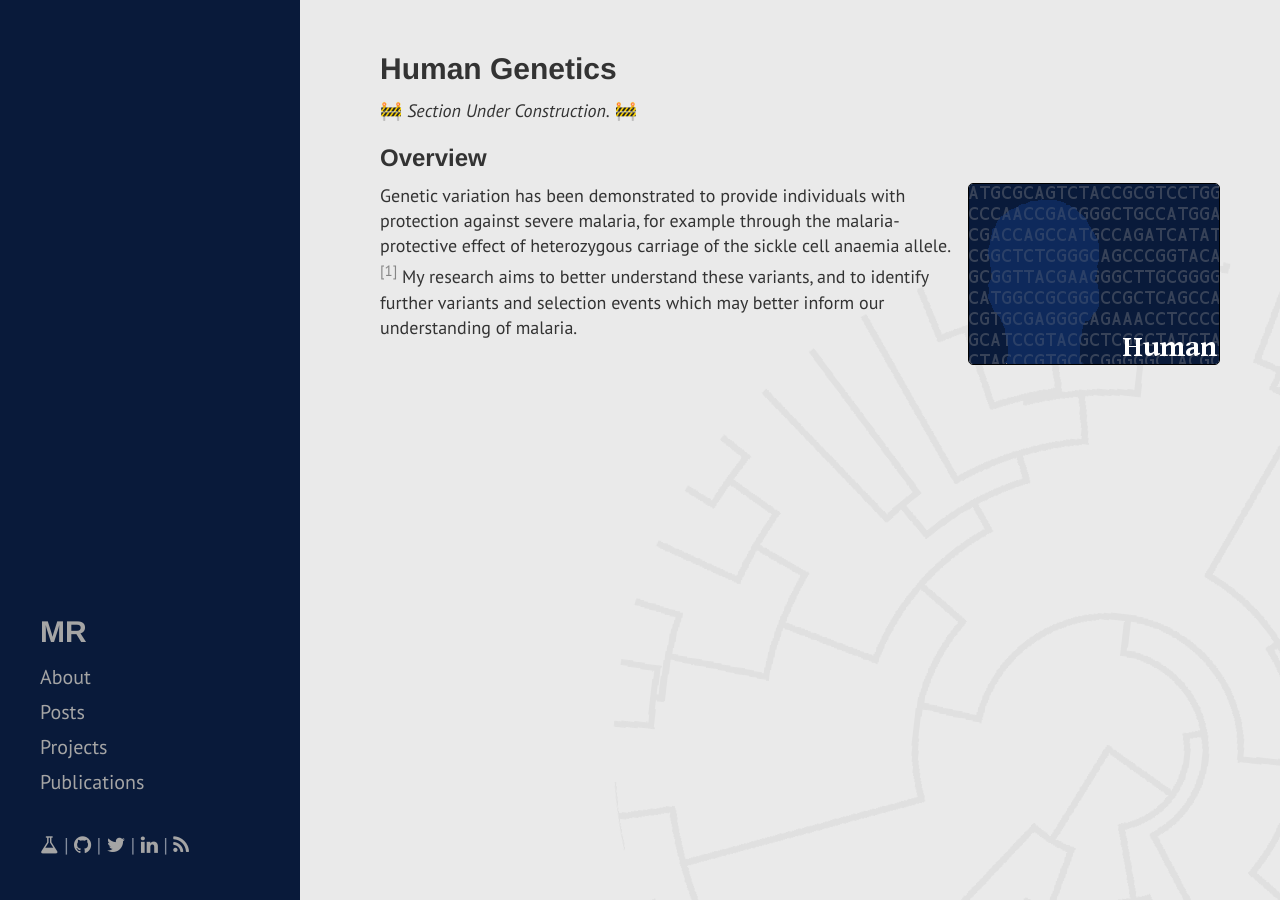
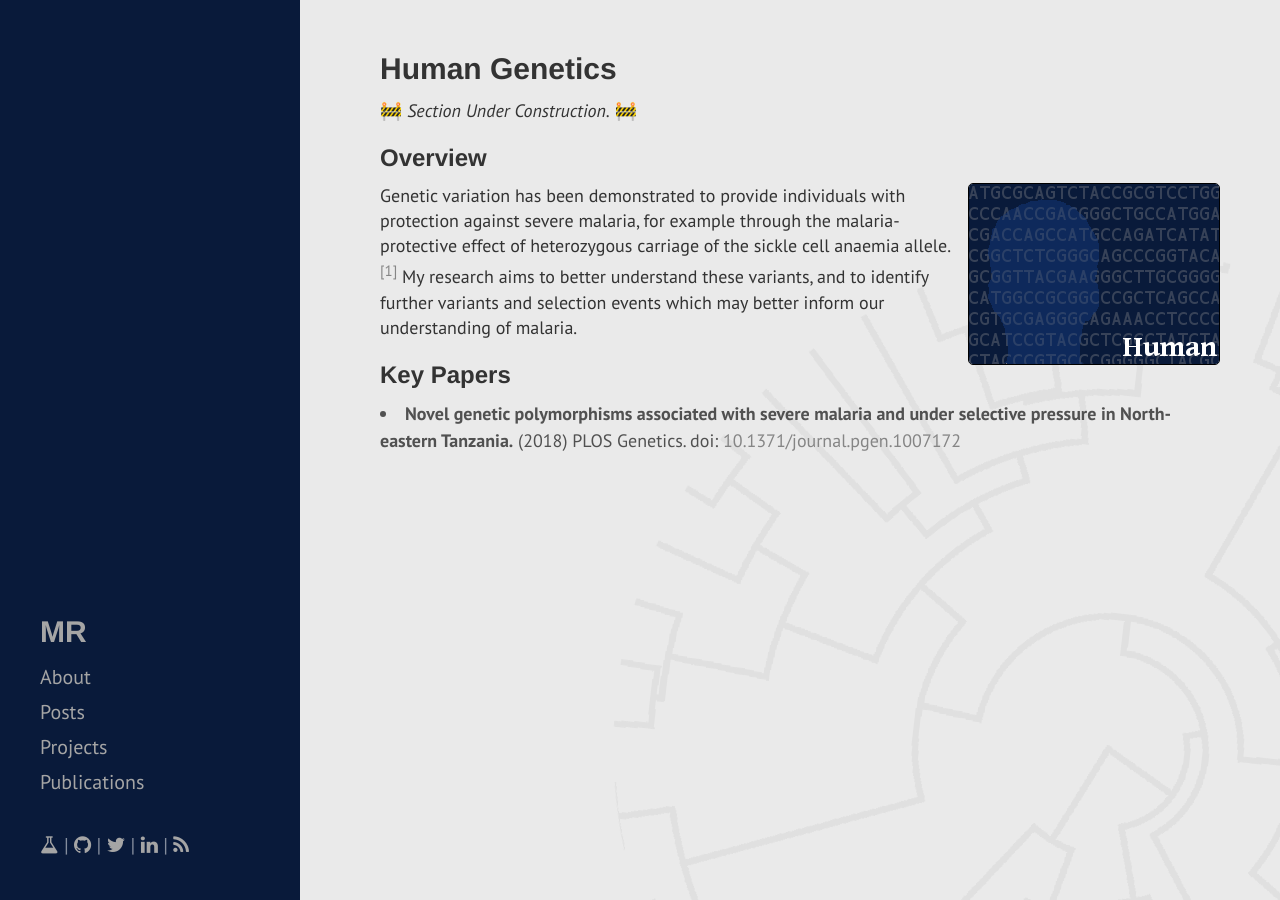
Before and after one commit to mattravenhall/mattravenhall.github.io, a Jekyll site: the page built from research/human/index.html, in a window 1280 px wide. Built offline with Jekyll 4.4.1, drawn with Linux system fonts in a browser that asks for light colours.

Commit message:
Added Human GWAS to human research page

```diff
--- a/research/human/index.html
+++ b/research/human/index.html
@@ -8,3 +8,5 @@ title: Human Genetics
 <h2>Overview</h2>
 <img style="float: right; border: 1px solid black" alt="Yakult Poster" hspace="20" src="/assets/highlightHuman.png">
 <p>Genetic variation has been demonstrated to provide individuals with protection against severe malaria, for example through the malaria-protective effect of heterozygous carriage of the sickle cell anaemia allele.<sup><a href="https://www.ncbi.nlm.nih.gov/pmc/articles/PMC3269803/">[1]</a></sup> My research aims to better understand these variants, and to identify further variants and selection events which may better inform our understanding of malaria.</p>
+<h2>Key Papers</h2>
+<li><b>Novel genetic polymorphisms associated with severe malaria and under selective pressure in North-eastern Tanzania.</b> (2018) PLOS Genetics. doi: <a href='https:www.doi.org:10.1371/journal.pgen.1007172'>10.1371/journal.pgen.1007172</a></li>
```
